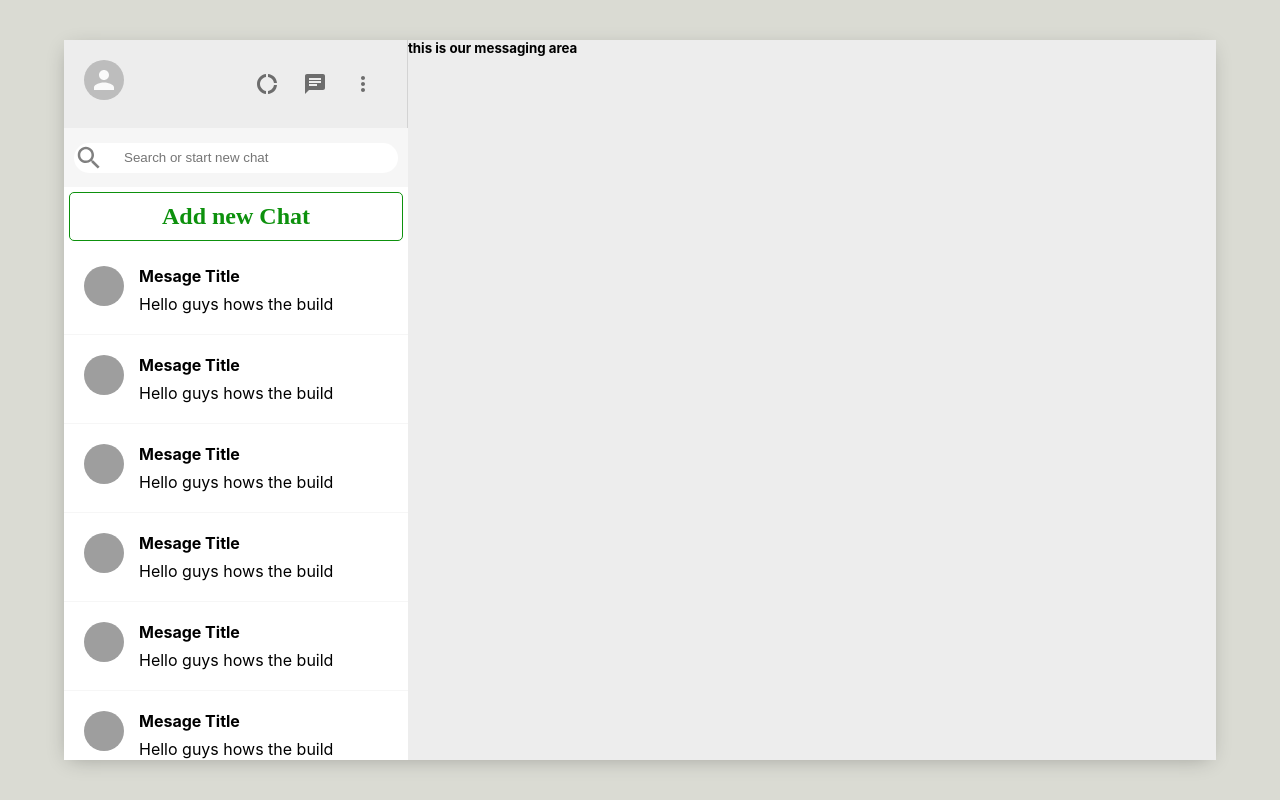
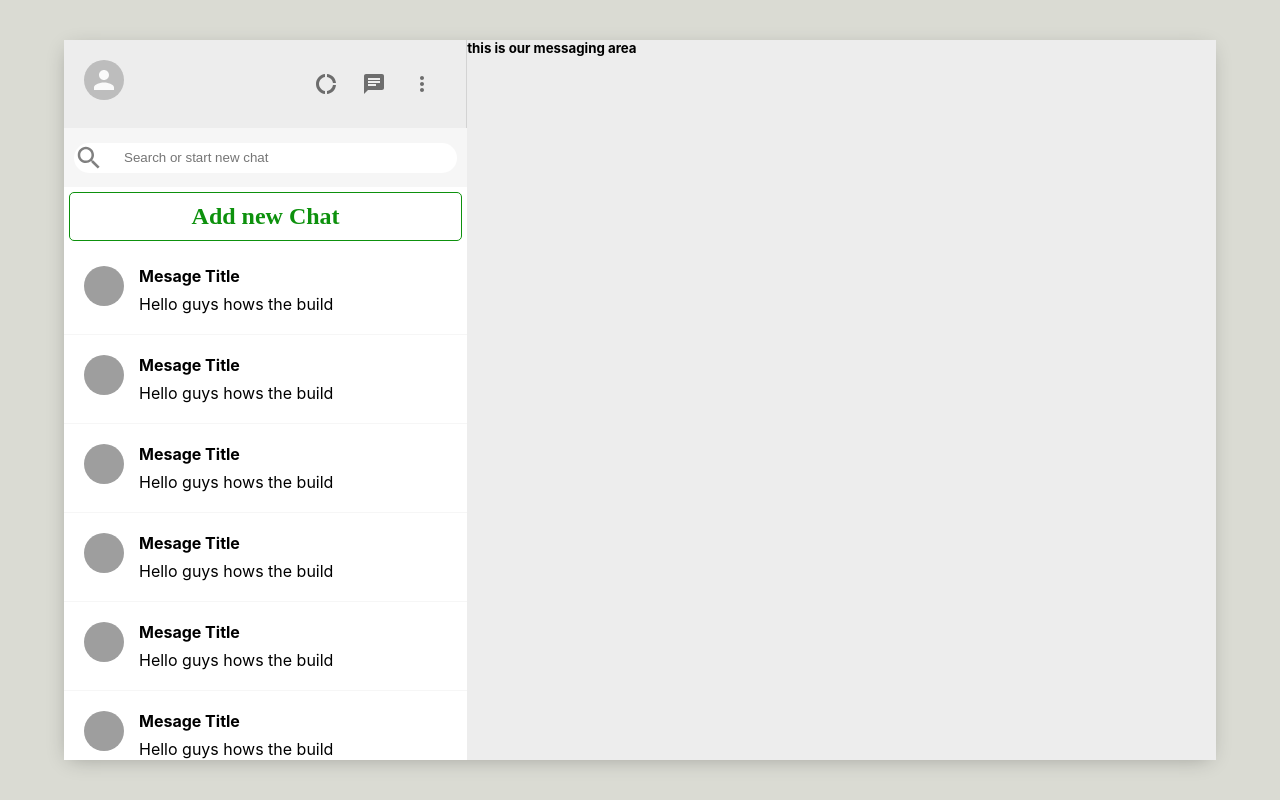
Before and after one commit to Ian-Balijawa/messanger-app, a React (Create React App) app: page / in a window 1280 px wide. Built offline with nearby package versions, Linux system fonts and the light colour scheme; grey boxes are pictures that could not be loaded.

Commit message:
new updates on main chat

```diff
--- a/src/MainChat.css
+++ b/src/MainChat.css
@@ -0,0 +1,5 @@
+.chat-field{
+    display:flex;
+    flex: 0.65;
+    flex-direction:column
+}
--- a/src/MainChat.js
+++ b/src/MainChat.js
@@ -3,7 +3,7 @@ import "./MainChat.css"
 
 function MainChat() {
   return (
-    <div>
+    <div className="chat-field">
         <h5>this is our messaging area</h5>
     </div>
   )
```
